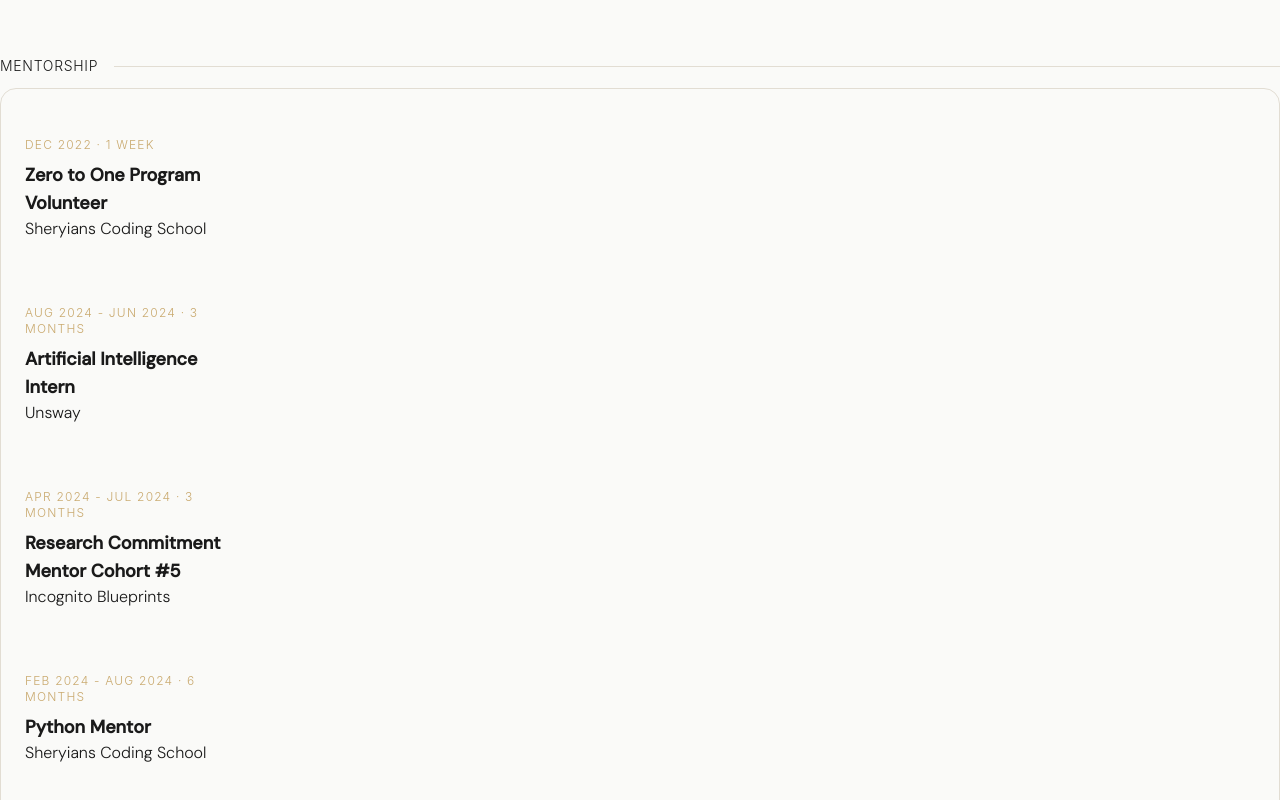
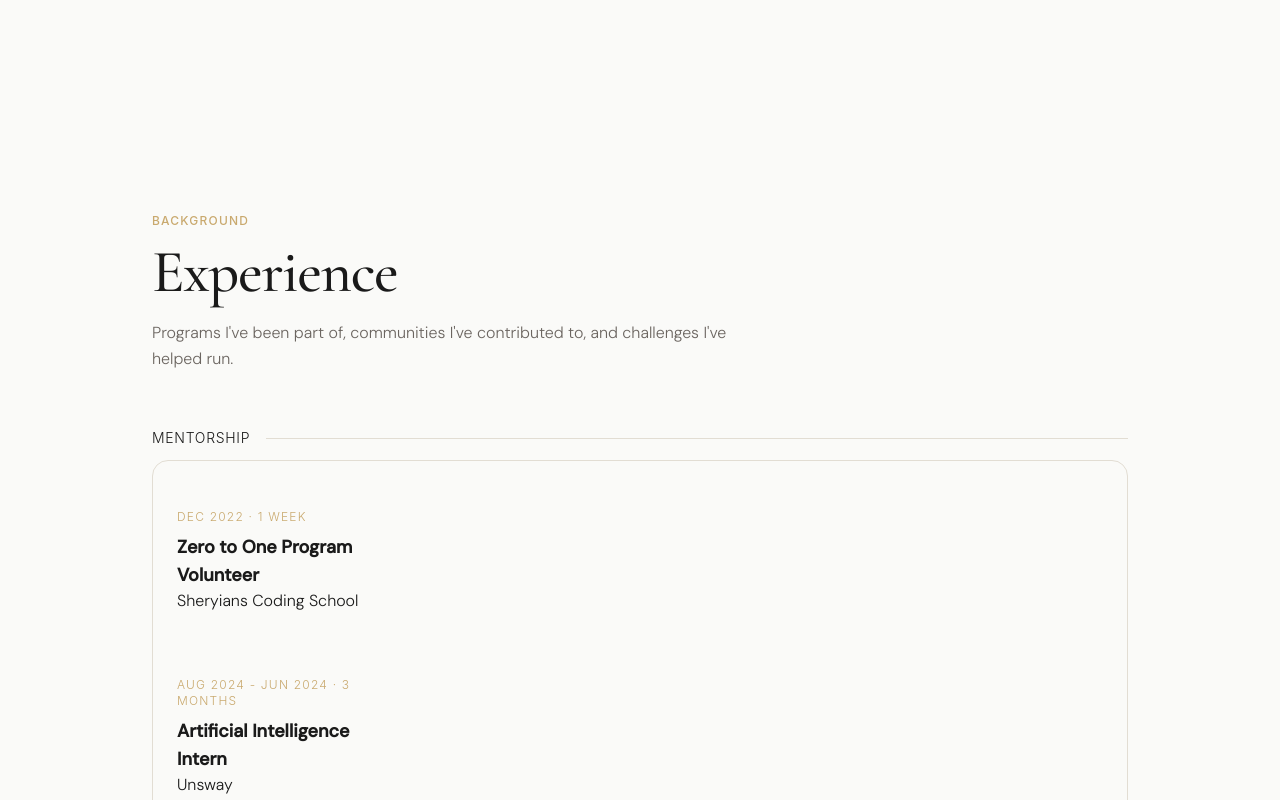
Before and after one commit to anirudh12032008/portfolio-map, a Next.js app: page /experience in a window 1280 px wide. Shown: the top 800 px of the page. Built offline with nearby package versions, Linux system fonts and the light colour scheme.

Commit message:
fixed the new components

```diff
--- a/src/app/experience/page.tsx
+++ b/src/app/experience/page.tsx
@@ -1,4 +1,5 @@
 "use client"
+import { FadeIn, Heading, Section } from "@/components/sections/primitives";
 import { desc, div } from "framer-motion/client";
 
 const exp = [
@@ -103,25 +104,27 @@
 
 export default function ExpPage() {
     return(
-       <div className="relative w-full overflow-hidden ">
-        <section className="justify-center relative min-h-screen ">
+       <div className="page-enter pt-28">
+        <Section>
+
+
         {/* <div className="max-w-2xl mx-auto px-6 py-20">
             <p className="text-xs uppercase tracking-widest text-gold mb-2"> Background </p>
             <h2 className="text-4xl font-bold text-cream-800 mb-4"> Experience </h2>
             <p className="text-lg text-cream-600 mb-12"> Programs I've been part of, communities I've contributed to, and challenges I've helped run. </p>
             </div> */}
-<div className="mb-10 md:mb-14 flex flex-col items-center ">
+{/* <div className="mb-10 md:mb-14 flex flex-col items-center ">
 
-</div>
+</div> */}
 
-
+<Heading eye="Background" title="Experience" desc="Programs I've been part of, communities I've contributed to, and challenges I've helped run." />
 
 
             <div className="space-y-12">
 
 
                 {exp.map(({ category, items }) => (
-                    <div key={category}>
+                    <FadeIn key={category}>
                         <div className="flex items-center gap-4 mb-3">
                             <span className="text-sm uppercase tracking-wider font-sans text-ink-faint">{category}</span>
                 {/* call me genuius for using this lol */}
@@ -134,10 +137,9 @@
 ))}
                 </div>
 
-</div>
+</FadeIn>
                 ))}
             </div>
-            </section>
-            </div>
+</Section>            </div>
     )
 }
--- a/src/components/sections/primitives.tsx
+++ b/src/components/sections/primitives.tsx
@@ -50,7 +50,7 @@
 
 
 
-export function Section({children, className="", id,}: {children: React.ReactNode; className?: string; id: string   }) {
+export function Section({children, className="", id,}: {children: React.ReactNode; className?: string; id?: string   }) {
     return (
         <section id={id} className={`max-w-5xl mx-auto px-6 py-16 md:py-24 ${className}`}>
             {children}
@@ -67,7 +67,7 @@
             <div className={clsx("mb-10 md:mb-14", center && "flex flex-col items-center")}>
                 {eye && <span className="text-xs inline-block font-sans font-medium uppercase tracking-widest text-gold mb-3">{eye}</span>}
 
-                <h2 className="text-display font-serif text-display-lg text-ink">{title}</h2>
+                <h2 className="text-display font-serif text-6xl text-ink">{title}</h2>
                 {desc && <p className="text-base text-ink-muted font-light leading-relaxed max-w-xl mt-4">{desc}</p>}
             </div>
         </FadeIn>
--- a/src/styles/global.css
+++ b/src/styles/global.css
@@ -60,6 +60,11 @@
   line-height: 1.05;
 }
 
+
+.page-enter {
+  animation: pageFadeIn 0.5s ease forwards;
+}
+
 .bg-offwhite {
   background-color: var(--offwhite);
 }
```
